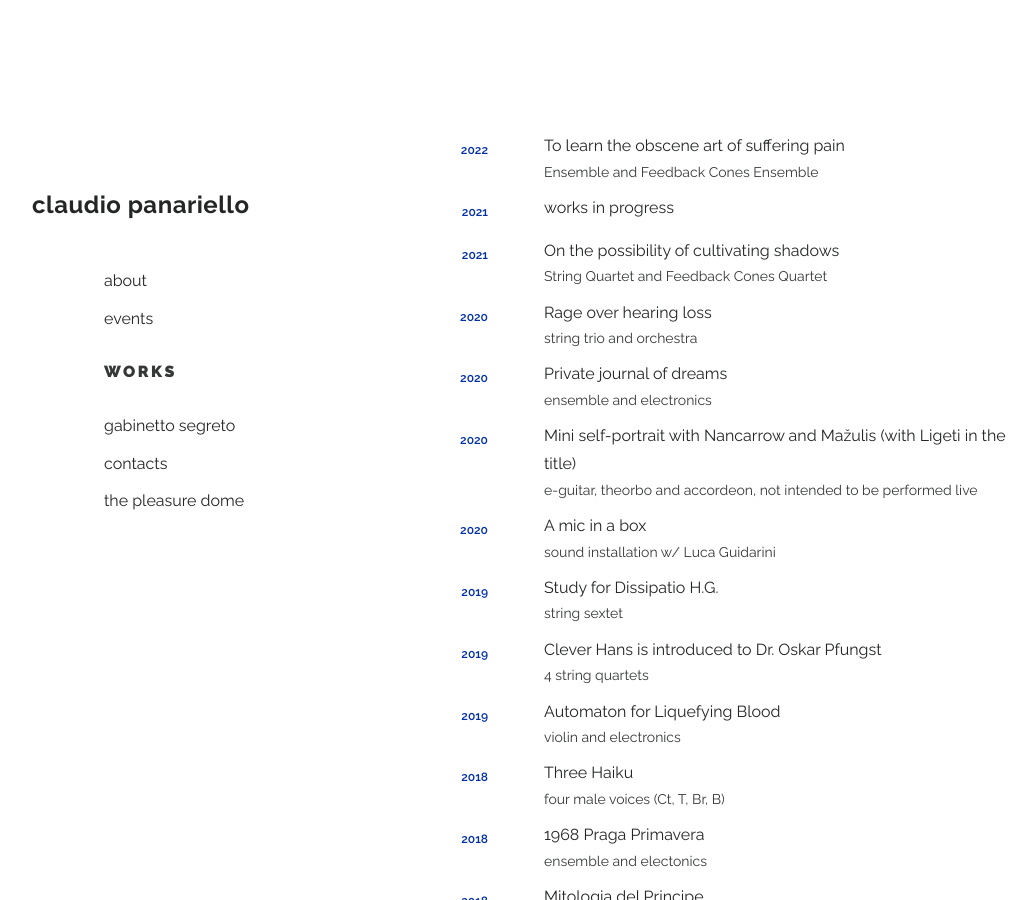
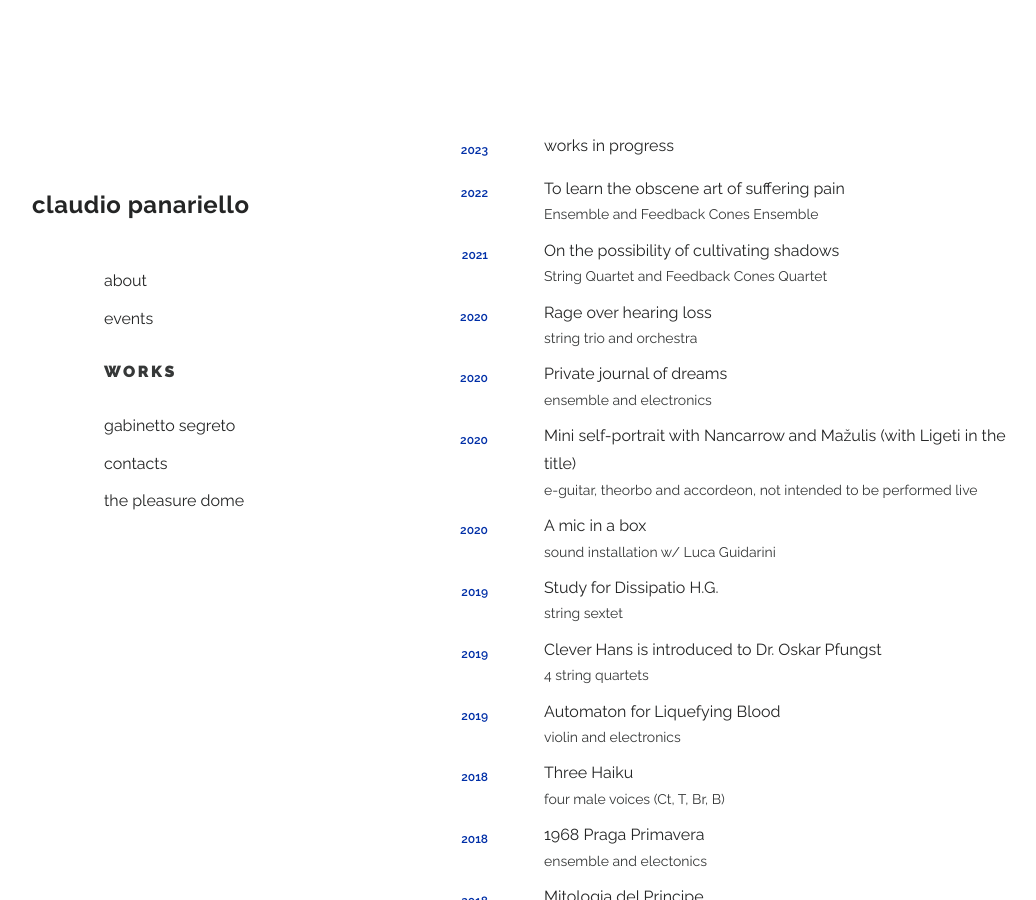
Before and after one commit to claudiopanariello/claudiopanariello.github.io, a Jekyll site: the page built from works.markdown, in a window 1280 px wide and 900 px high. Shown: the whole window, without its empty margins (108-1144 px from the left). Built offline with Jekyll 4.4.1, drawn with Linux system fonts in a browser that asks for light colours.

Commit message:
fixed typos

```diff
--- a/works/_posts/2021-10-07-in_progress.markdown
+++ b/works/_posts/2021-10-07-in_progress.markdown
@@ -2,12 +2,12 @@
 layout: post
 title:  "works in progress"
 permalink: /works/in-progress
-date:   2021-10-07
+date:   2023-10-07
 published: true
 ---
 
 Works in progress:
 
-- artistic research project with [**Chiara Percivati**][chiara].
+- artistic research project with [**Chiara Percivati**][percivati].
 
-[chiara]: https://www.chiarapercivati.net/
+[percivati]: https://www.chiarapercivati.net/
--- a/works/_posts/2022-07-07-to-learn.markdown
+++ b/works/_posts/2022-07-07-to-learn.markdown
@@ -10,7 +10,7 @@ category: "Ensemble and Feedback Cones Ensemble"
 **
 {% endif %}
 
-Commissioned by [**Schallfeld Ensemble**][schallfeld] with the support of [StAiR (Styria Artist in Residence) Fellowship 2022][stair-2022] <br>
+Commissioned by [**Schallfeld Ensemble**][schallfeld] with the support of [**StAiR (Styria Artist in Residence) Fellowship 2022**][stair-2022] <br>
  <br>
 
 “A chief characteristic of the contemporary experience of pain is that it is perceived as meaningless. We no longer possess a meaningful context within which to find support and orientation when faced with pain. We have completely lost the art of suffering pain.” (Byung-Chul Han, The Palliative Society, 2021) <br>
```
